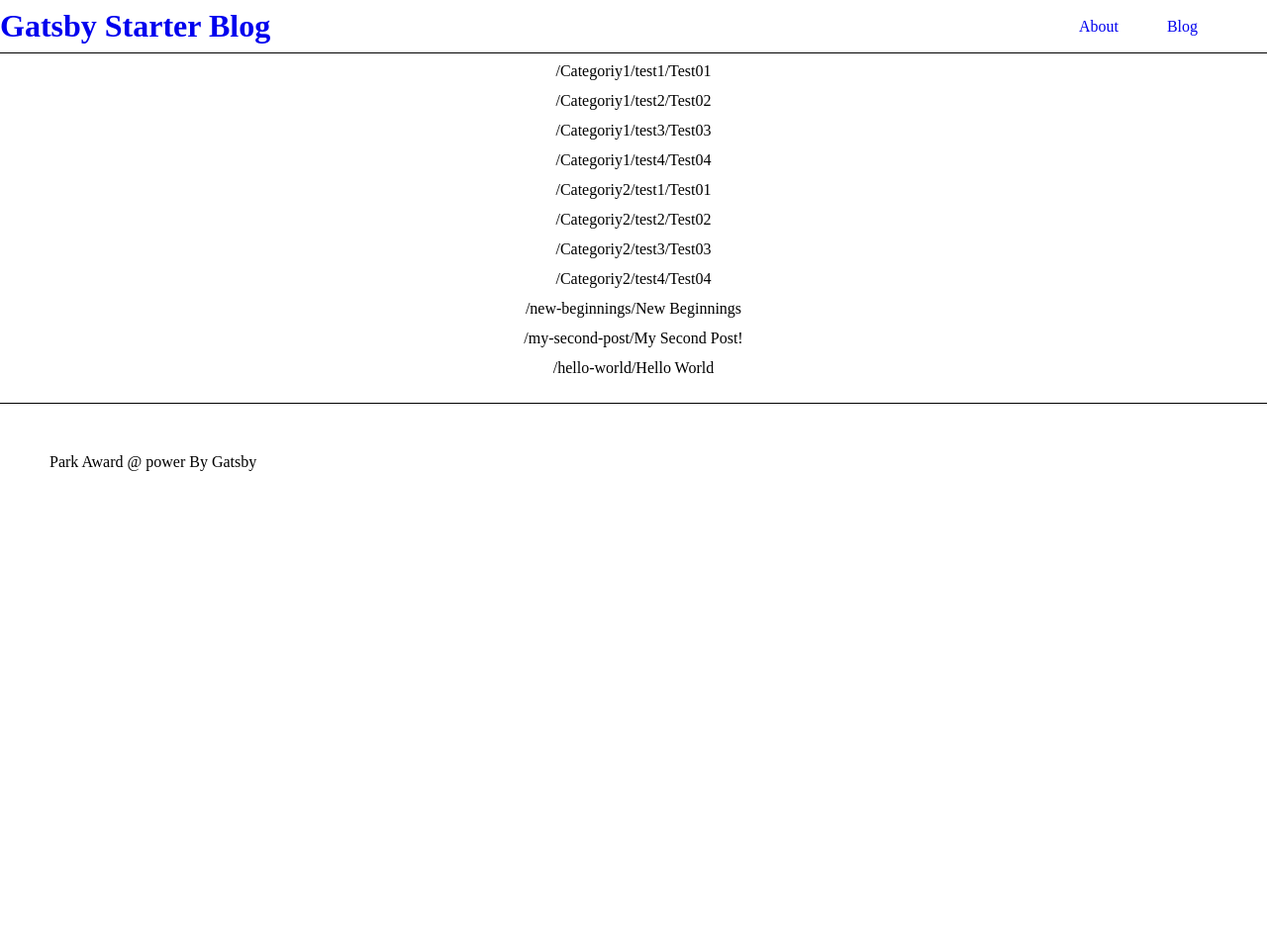
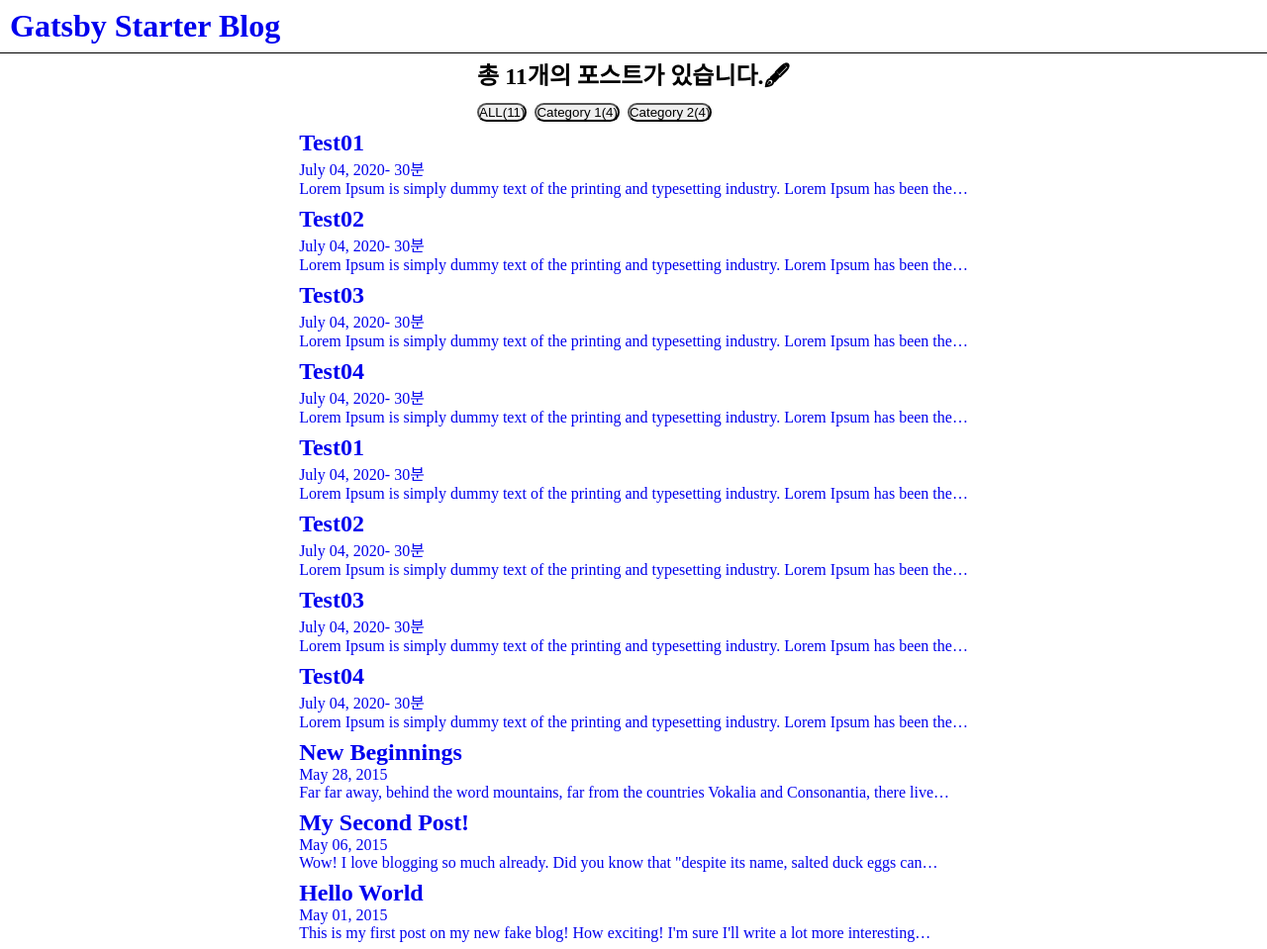
Before and after one commit to ParkAward/GatsbyMarkdonwBlog, a Gatsby site: page / in a window 1280 px wide. Shown: the top 959 px of the page at 99% size. Before the commit the page ends 800 px from the top, so only its background shows below. Built offline with nearby package versions, Linux system fonts and the light colour scheme; Gatsby itself is replaced by a stand-in of ours.

Commit message:
2022-06-12| md 메세지 수정, gatsby-config Color모드 수정, 테마 테스트, header 분리

```diff
--- a/content/blog/Categoriy1/test1.md
+++ b/content/blog/Categoriy1/test1.md
@@ -2,4 +2,6 @@
 title: 'Test01'
 date: 2020-07-04 12:21:13
 category: 'Category 1'
+reading: 30
 ---
+Lorem Ipsum is simply dummy text of the printing and typesetting industry. Lorem Ipsum has been the industry's standard dummy text ever since the 1500s, when an unknown printer took a galley of type and scrambled it to make a type specimen book. It has survived not only five centuries, but also the leap into electronic typesetting, remaining essentially unchanged. It was popularised in the 1960s with the release of Letraset sheets containing Lorem Ipsum passages, and more recently with desktop publishing software like Aldus PageMaker including versions of Lorem Ipsum.
--- a/content/blog/Categoriy1/test2.md
+++ b/content/blog/Categoriy1/test2.md
@@ -2,4 +2,6 @@
 title: 'Test02'
 date: 2020-07-04 12:21:13
 category: 'Category 1'
+reading: 30
 ---
+Lorem Ipsum is simply dummy text of the printing and typesetting industry. Lorem Ipsum has been the industry's standard dummy text ever since the 1500s, when an unknown printer took a galley of type and scrambled it to make a type specimen book. It has survived not only five centuries, but also the leap into electronic typesetting, remaining essentially unchanged. It was popularised in the 1960s with the release of Letraset sheets containing Lorem Ipsum passages, and more recently with desktop publishing software like Aldus PageMaker including versions of Lorem Ipsum.
--- a/content/blog/Categoriy1/test3.md
+++ b/content/blog/Categoriy1/test3.md
@@ -2,4 +2,6 @@
 title: 'Test03'
 date: 2020-07-04 12:21:13
 category: 'Category 1'
+reading: 30
 ---
+Lorem Ipsum is simply dummy text of the printing and typesetting industry. Lorem Ipsum has been the industry's standard dummy text ever since the 1500s, when an unknown printer took a galley of type and scrambled it to make a type specimen book. It has survived not only five centuries, but also the leap into electronic typesetting, remaining essentially unchanged. It was popularised in the 1960s with the release of Letraset sheets containing Lorem Ipsum passages, and more recently with desktop publishing software like Aldus PageMaker including versions of Lorem Ipsum.
--- a/content/blog/Categoriy1/test4.md
+++ b/content/blog/Categoriy1/test4.md
@@ -2,4 +2,6 @@
 title: 'Test04'
 date: 2020-07-04 12:21:13
 category: 'Category 1'
+reading: 30
 ---
+Lorem Ipsum is simply dummy text of the printing and typesetting industry. Lorem Ipsum has been the industry's standard dummy text ever since the 1500s, when an unknown printer took a galley of type and scrambled it to make a type specimen book. It has survived not only five centuries, but also the leap into electronic typesetting, remaining essentially unchanged. It was popularised in the 1960s with the release of Letraset sheets containing Lorem Ipsum passages, and more recently with desktop publishing software like Aldus PageMaker including versions of Lorem Ipsum.
--- a/content/blog/Categoriy2/test1.md
+++ b/content/blog/Categoriy2/test1.md
@@ -2,4 +2,6 @@
 title: 'Test01'
 date: 2020-07-04 12:21:13
 category: 'Category 2'
+reading: 30
 ---
+Lorem Ipsum is simply dummy text of the printing and typesetting industry. Lorem Ipsum has been the industry's standard dummy text ever since the 1500s, when an unknown printer took a galley of type and scrambled it to make a type specimen book. It has survived not only five centuries, but also the leap into electronic typesetting, remaining essentially unchanged. It was popularised in the 1960s with the release of Letraset sheets containing Lorem Ipsum passages, and more recently with desktop publishing software like Aldus PageMaker including versions of Lorem Ipsum.
--- a/content/blog/Categoriy2/test2.md
+++ b/content/blog/Categoriy2/test2.md
@@ -2,4 +2,6 @@
 title: 'Test02'
 date: 2020-07-04 12:21:13
 category: 'Category 2'
+reading: 30
 ---
+Lorem Ipsum is simply dummy text of the printing and typesetting industry. Lorem Ipsum has been the industry's standard dummy text ever since the 1500s, when an unknown printer took a galley of type and scrambled it to make a type specimen book. It has survived not only five centuries, but also the leap into electronic typesetting, remaining essentially unchanged. It was popularised in the 1960s with the release of Letraset sheets containing Lorem Ipsum passages, and more recently with desktop publishing software like Aldus PageMaker including versions of Lorem Ipsum.
--- a/content/blog/Categoriy2/test3.md
+++ b/content/blog/Categoriy2/test3.md
@@ -2,4 +2,6 @@
 title: 'Test03'
 date: 2020-07-04 12:21:13
 category: 'Category 2'
+reading: 30
 ---
+Lorem Ipsum is simply dummy text of the printing and typesetting industry. Lorem Ipsum has been the industry's standard dummy text ever since the 1500s, when an unknown printer took a galley of type and scrambled it to make a type specimen book. It has survived not only five centuries, but also the leap into electronic typesetting, remaining essentially unchanged. It was popularised in the 1960s with the release of Letraset sheets containing Lorem Ipsum passages, and more recently with desktop publishing software like Aldus PageMaker including versions of Lorem Ipsum.
--- a/content/blog/Categoriy2/test4.md
+++ b/content/blog/Categoriy2/test4.md
@@ -2,4 +2,6 @@
 title: 'Test04'
 date: 2020-07-04 12:21:13
 category: 'Category 2'
+reading: 30
 ---
+Lorem Ipsum is simply dummy text of the printing and typesetting industry. Lorem Ipsum has been the industry's standard dummy text ever since the 1500s, when an unknown printer took a galley of type and scrambled it to make a type specimen book. It has survived not only five centuries, but also the leap into electronic typesetting, remaining essentially unchanged. It was popularised in the 1960s with the release of Letraset sheets containing Lorem Ipsum passages, and more recently with desktop publishing software like Aldus PageMaker including versions of Lorem Ipsum.
--- a/gatsby-config.js
+++ b/gatsby-config.js
@@ -79,7 +79,8 @@ module.exports = {
       resolve: '@chakra-ui/gatsby-plugin',
       options: {
         resetCss: true,
-        isUsingColorMode : true,
+        isUsingColorMode : false,
+        portalZIndex: 40,
       }
     }
   ],
--- a/src/components/layout/Header.js
+++ b/src/components/layout/Header.js
@@ -5,19 +5,18 @@ export default function Header({isRootPath, title}) {
 
   return (
     <header>
-        <Flex  w='100%' p={'8px 0'} borderBottom={'1px black solid'} mb={3}>
+        <Flex  w='100%' p={'8px 0'} borderBottom={'1px black solid'} mb={3} bg={"transparent"}>
             <Box>
                 <Link to='/'>
-                    <Heading as='h1' size='1x1' noOfLines={1}>{title}</Heading>
+                    <Heading as='h1' size='1x1' pl={10} noOfLines={1}>{title}</Heading>
                 </Link>
             </Box>
             <Spacer />
             <Flex alignSelf={'center'} pr={70} w={120}>
-                <Link to='/About'>About</Link>
+                {/* <Link to='/About'>About</Link>
                 <Spacer/>
-                <Link to='/Blog'>Blog</Link>
+                <Link to='/Blog'>Blog</Link> */}
             </Flex>
-
         </Flex>
     </header>
   )
--- /dev/null
+++ b/src/components/posts/CategoriesSelector.js
@@ -0,0 +1,36 @@
+import { Box, Button, Heading, HStack} from '@chakra-ui/react'
+import { useStaticQuery, graphql } from 'gatsby'
+import React from 'react'
+
+export default function TagSelector({handleCategories}) {
+    const {distinct, group, totalCount} = useStaticQuery(graphql`
+    {
+        allMarkdownRemark {
+        distinct(field: frontmatter___category)
+        totalCount
+        group(field: frontmatter___category){
+                totalCount
+        }
+        }
+    }
+    `).allMarkdownRemark;
+    const Tags = distinct.map((name, idx) => `${name}(${group[idx].totalCount})`);
+    Tags.unshift(`ALL(${totalCount})`);
+    // console.log(distinct, group, totalCount, Tags);
+  return (
+    <>
+    <Heading as={'h2'}>총 {totalCount}개의 포스트가 있습니다.🖋</Heading>
+    <HStack w={'lg'} flexWrap={'wrap'} py={4}>
+        {Tags.map(tag=><Button
+         key={tag}
+         borderRadius={10}
+         shadow={'md'}
+         value={tag}
+         >
+        {tag}
+        </Button>)}
+
+    </HStack >
+    </>
+  )
+}
--- /dev/null
+++ b/src/components/posts/Item.js
@@ -0,0 +1,20 @@
+import { Box, Heading, LinkOverlay, Text } from '@chakra-ui/react'
+import { Link } from 'gatsby'
+import React from 'react'
+
+export default function Item({post}) {
+    const location = post.fields.slug;
+    const title = post.frontmatter.title || post.fields.slug
+    const {date, reading} = post.frontmatter;
+  return (
+    <Box>
+        <Link to={location} itemProp="url">
+        <Box _hover={ {textShadow:'.1em .1em 3px gray'}} p='4' w={"lg"} minH={"10"} maxH={"sm"}>
+            <Heading>{title}</Heading>
+            <Text>{date??""}{reading?`- ${reading}분`:''}</Text>
+            <Text>{post.excerpt}</Text>
+        </Box>
+        </Link>
+    </Box>
+  )
+}
--- /dev/null
+++ b/src/components/posts/index.js
@@ -0,0 +1,13 @@
+import React from 'react'
+import Item from './Item'
+
+export default function index({posts}) {
+    return posts.map(post => {
+
+        return (
+            <Item key={post.fields.slug} post={post}/>
+        )
+    })
+
+
+}
--- a/src/pages/index.js
+++ b/src/pages/index.js
@@ -1,15 +1,14 @@
 import * as React from "react"
-import { Link, graphql } from "gatsby"
-import {Box} from '@chakra-ui/react'
+import { graphql } from "gatsby"
 
 import Bio from "../components/bio"
 import Layout from "../components/layout"
 import Seo from "../components/seo"
-
+import CategoriesSelector from "../components/posts/CategoriesSelector"
+import Posts from "../components/posts"
 const BlogIndex = ({ data, location }) => {
   const siteTitle = data.site.siteMetadata?.title || `Title`
   const posts = data.allMarkdownRemark.nodes
-
   if (posts.length === 0) {
     return (
       <Layout location={location} title={siteTitle}>
@@ -27,51 +26,13 @@ const BlogIndex = ({ data, location }) => {
   return (
     <Layout location={location} title={siteTitle}>
       <Seo title="All posts" />
-      {/* <Bio /> */}
-      {posts.map(post =>{
-        const title = post.frontmatter.title || post.fields.slug
-        return(
-          <Box key={post.fields.slug} maxW='sm' borderWidth='1px' borderRadius='1g' overflow='hidden'>
-            <Box p='6'>
-                {post.fields.slug}
-                {post.frontmatter.title}
-            </Box>
-          </Box>
-        )
-      })}
-
-      {/* <ol style={{ listStyle: `none` }}>
-        {posts.map(post => {
-          const title = post.frontmatter.title || post.fields.slug
-
-          return (
-            <li key={post.fields.slug}>
-              <article
-                className="post-list-item"
-                itemScope
-                itemType="http://schema.org/Article"
-              >
       <header>
-                  <h2>
-                    <Link to={post.fields.slug} itemProp="url">
-                      <span itemProp="headline">{title}</span>
-                    </Link>
-                  </h2>
-                  <small>{post.frontmatter.date}</small>
+        <CategoriesSelector/>
       </header>
       <section>
-                  <p
-                    dangerouslySetInnerHTML={{
-                      __html: post.frontmatter.description || post.excerpt,
-                    }}
-                    itemProp="description"
-                  />
+        {/* <Bio /> */}
+      <Posts posts={posts}/>
       </section>
-              </article>
-            </li>
-          )
-        })}
-      </ol> */}
     </Layout>
   )
 }
@@ -79,22 +40,23 @@ const BlogIndex = ({ data, location }) => {
 export default BlogIndex
 
 export const pageQuery = graphql`
-  query {
+query{
   site {
     siteMetadata {
       title
     }
   }
-    allMarkdownRemark(sort: { fields: [frontmatter___date], order: DESC }) {
+  allMarkdownRemark(sort: {fields: [frontmatter___date], order: DESC}) {
     nodes {
-        excerpt
+      excerpt(pruneLength: 100, truncate: true)
       fields {
         slug
       }
       frontmatter {
         date(formatString: "MMMM DD, YYYY")
         title
-          description
+        category
+        reading
       }
     }
   }
```
Also changed, not shown: src/@chakra-ui/gatsby-plugin/theme.js (added, +7 -0 lines). Lines whose indentation alone changed are shown as unchanged.
